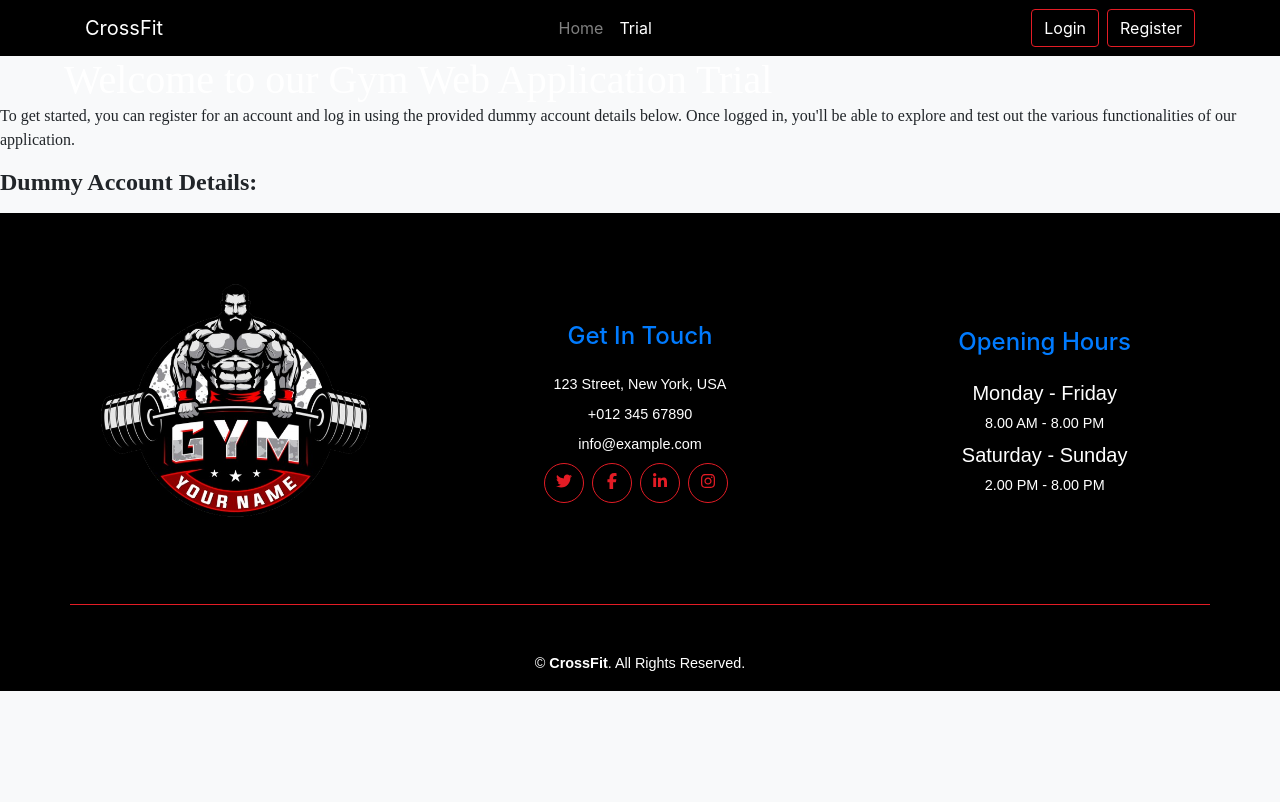
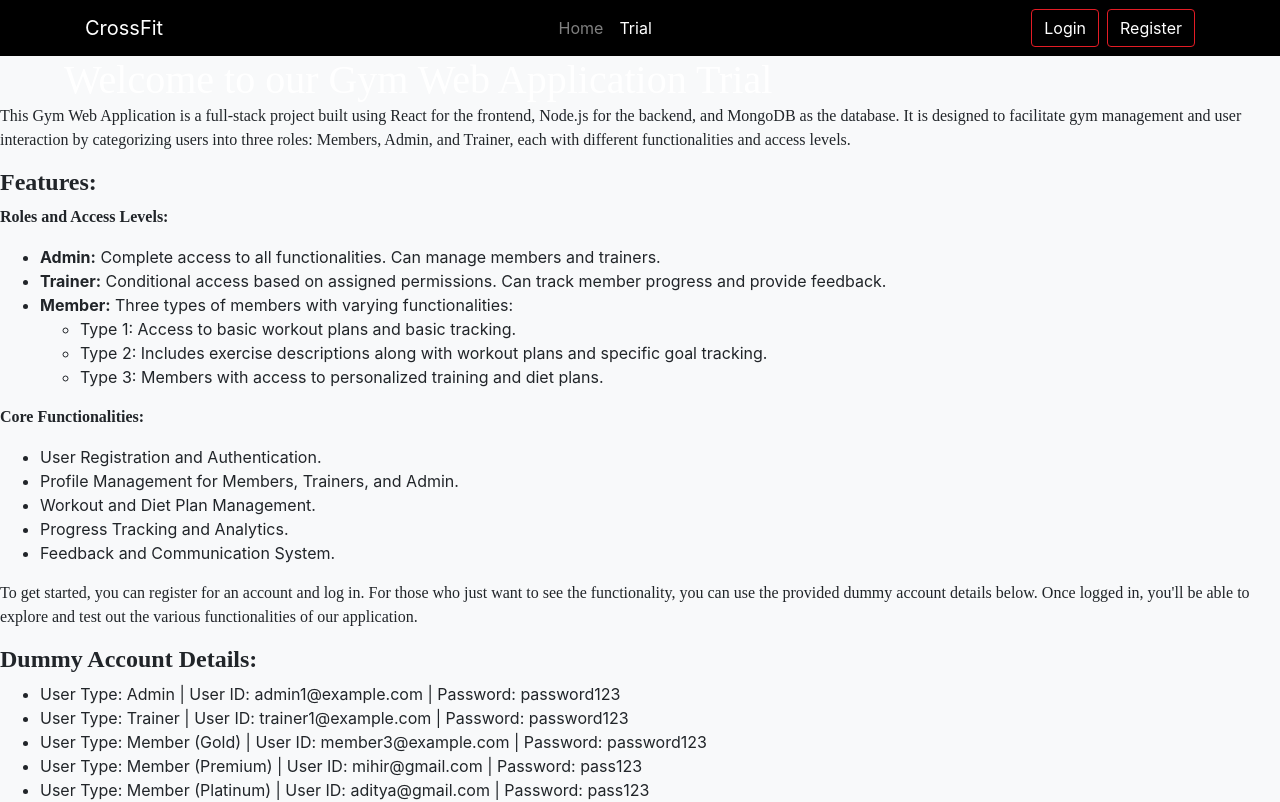
Before and after one commit to MalavPatel07/gym-web-app, a React (Create React App) app: page /#/trial in a window 1280 px wide. Shown: the top 802 px of the page. Built offline with nearby package versions, Linux system fonts and the light colour scheme; no server answers.

Commit message:
Update index.js

```diff
--- a/src/Trial/index.js
+++ b/src/Trial/index.js
@@ -5,12 +5,43 @@ function Trial() {
     <div>
       <h2>Welcome to our Gym Web Application Trial</h2>
       <p>
-        To get started, you can register for an account and log in using the provided dummy account details below. Once logged in, you'll be able to explore and test out the various functionalities of our application.
+        This Gym Web Application is a full-stack project built using React for the frontend, Node.js for the backend, and MongoDB as the database. It is designed to facilitate gym management and user interaction by categorizing users into three roles: Members, Admin, and Trainer, each with different functionalities and access levels.
+      </p>
+      <h3>Features:</h3>
+      <p><strong>Roles and Access Levels:</strong></p>
+      <ul>
+        <li><strong>Admin:</strong> Complete access to all functionalities. Can manage members and trainers.</li>
+        <li><strong>Trainer:</strong> Conditional access based on assigned permissions. Can track member progress and provide feedback.</li>
+        <li><strong>Member:</strong> Three types of members with varying functionalities:
+          <ul>
+            <li>Type 1: Access to basic workout plans and basic tracking.</li>
+            <li>Type 2: Includes exercise descriptions along with workout plans and specific goal tracking.</li>
+            <li>Type 3: Members with access to personalized training and diet plans.</li>
+          </ul>
+        </li>
+      </ul>
+      <p><strong>Core Functionalities:</strong></p>
+      <ul>
+        <li>User Registration and Authentication.</li>
+        <li>Profile Management for Members, Trainers, and Admin.</li>
+        <li>Workout and Diet Plan Management.</li>
+        <li>Progress Tracking and Analytics.</li>
+        <li>Feedback and Communication System.</li>
+      </ul>
+      <p>
+        To get started, you can register for an account and log in. For those who just want to see the functionality, you can use the provided dummy account details below. Once logged in, you'll be able to explore and test out the various functionalities of our application.
       </p>
       <h3>Dummy Account Details:</h3>
       <ul>
-
+        <li>User Type: Admin | User ID: admin1@example.com | Password: password123</li>
+        <li>User Type: Trainer | User ID: trainer1@example.com | Password: password123</li>
+        <li>User Type: Member (Gold) | User ID: member3@example.com | Password: password123</li>
+        <li>User Type: Member (Premium) | User ID: mihir@gmail.com | Password: pass123</li>
+        <li>User Type: Member (Platinum) | User ID: aditya@gmail.com | Password: pass123</li>
       </ul>
+      <p>
+        If you are new to the application, we recommend starting by registering for an account to experience the full range of functionalities. If you prefer to explore without creating an account, feel free to log in using any of the dummy account details provided above.
+      </p>
     </div>
   );
 }
```
